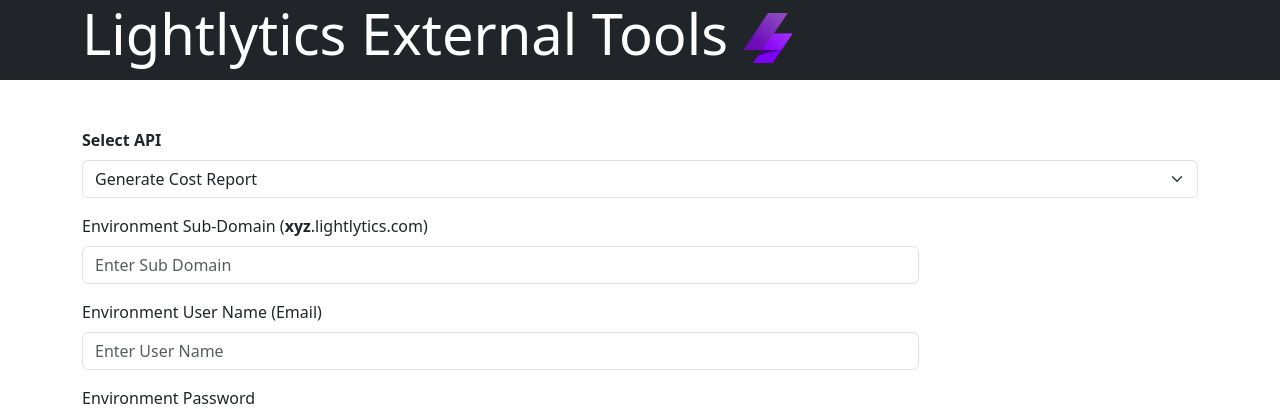
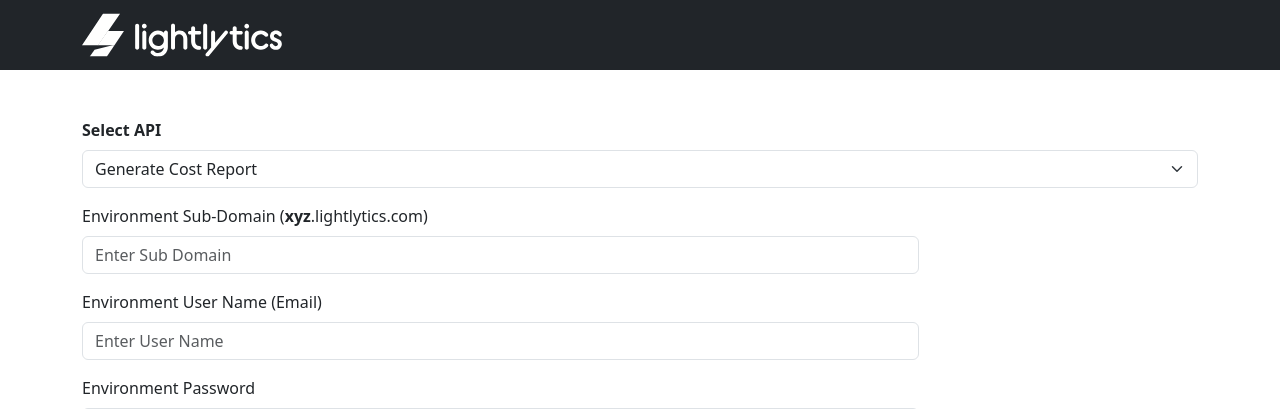
Before and after one commit to lightlytics/automation-tools, a FastAPI app: page / in a window 1280 px wide. Shown: the top 409 px of the page. Run offline with FastAPI, Linux system fonts and the light colour scheme; some libraries are stand-ins or nearby versions.

Commit message:
logo.svg: Added logo asset index.html: Added logo

```diff
--- a/templates/index.html
+++ b/templates/index.html
@@ -8,10 +8,9 @@
 </head>
 <body>
     <div class="container-fluid p-0">
-        <div class="jumbotron jumbotron-fluid bg-dark text-white mb-0" style="height:80px;">
+        <div class="jumbotron jumbotron-fluid bg-dark text-white mb-0" style="height:70px;">
             <div class="container d-flex align-items-center"> <!-- Use flex container to align elements -->
-                <h1 class="display-4 font-weight-bold">Lightlytics External Tools</h1>
-                <img src="/static/favicon.svg" alt="Lightbulb Icon" width="50" height="50" style="margin-left: 15px;">
+                <img src="/static/logo.svg" alt="Lightlytics Icon" width="200" height="50" style="margin-top: 10px;">
             </div>
         </div>
         <div class="container mt-5">
```
Also changed, not shown: static/logo.svg (added).
